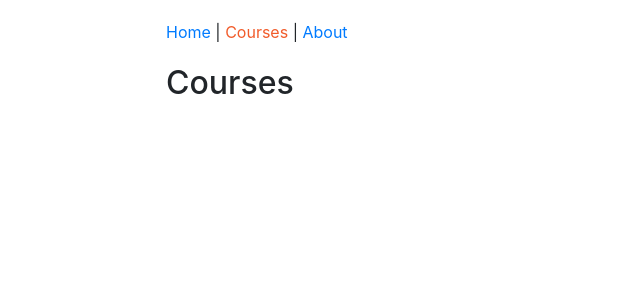
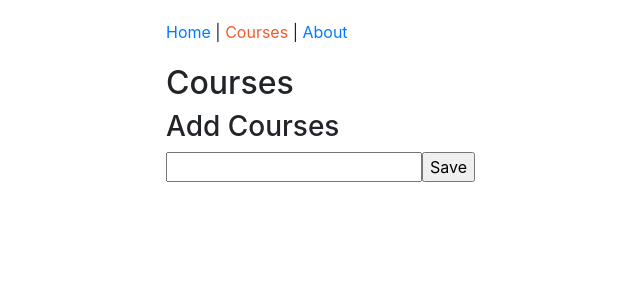
Before and after one commit to maykelmtzd/courseManager, a React app: page /courses in a window 1280 px wide. Shown: the top 300 px of the page, without its empty margins (64-704 px from the left). Built offline with nearby package versions, Linux system fonts and the light colour scheme.

Commit message:
Shows textbox value on alert.

```diff
--- a/src/components/courses/CoursesPage.js
+++ b/src/components/courses/CoursesPage.js
@@ -1,8 +1,35 @@
 import React from "react";
 
 class CoursesPage extends React.Component {
+  state = {
+    course: {
+      title: ""
+    }
+  };
+
+  handleChange = event => {
+    const course = { ...this.state.course, title: event.target.value };
+    this.setState({ course: course });
+  };
+
+  handleSubmit = event => {
+    event.preventDefault();
+    alert(this.state.course.title);
+  };
+
   render() {
-    return <h2>Courses</h2>;
+    return (
+      <form onSubmit={this.handleSubmit}>
+        <h2>Courses</h2>
+        <h3>Add Courses</h3>
+        <input
+          type="text"
+          onChange={this.handleChange}
+          value={this.state.course.title}
+        />
+        <input type="submit" value="Save" />
+      </form>
+    );
   }
 }
 
```
